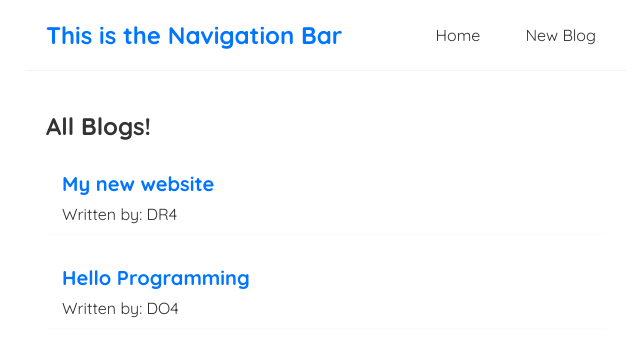
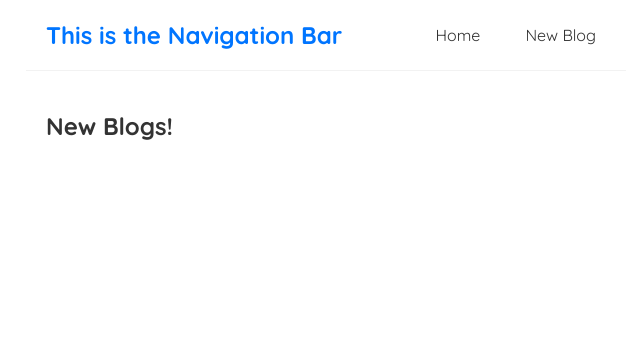
Before and after one commit to Eng-DO4/100-days-for-freelancing-job, a React (Create React App) app in the folder react/dojo-blog/: page /create in a window 1280 px wide. Shown: the top 356 px of the page, without its empty margins (314-954 px from the left). Built offline with nearby package versions, Linux system fonts and the light colour scheme; data requests are answered from the project's data file; the HTML template or start-up script is replaced by a standard one.

Commit message:
react router

```diff
--- a/react/dojo-blog/src/App.js
+++ b/react/dojo-blog/src/App.js
@@ -1,6 +1,7 @@
 import React from 'react';
 import NavBar from './NavBar';
 import Home from './Home';
+import Create from './Create';
 import { BrowserRouter as Router, Switch, Route } from 'react-router-dom';
 
 function App() {
@@ -9,8 +10,11 @@ function App() {
       <div className="App">
         <NavBar />
         <Switch>
-          <Route path='/'> {/* depends on the route provided */}
+          <Route exact path='/'>
             <Home />
+          </Route>
+          <Route path='/create'>
+            <Create />
           </Route>
         </Switch>
       </div>
--- /dev/null
+++ b/react/dojo-blog/src/Create.js
@@ -0,0 +1,11 @@
+import React from 'react'
+
+const Create = () => {
+    return (
+        <div className="create">
+            <h2>New Blogs!</h2>
+        </div>
+    );
+}
+
+export default Create;
--- a/react/dojo-blog/src/NavBar.js
+++ b/react/dojo-blog/src/NavBar.js
@@ -1,12 +1,13 @@
 import React from 'react';
+import { Link } from 'react-router-dom';
 
 const NavBar = () => {
     return (
         <nav className='navbar'>
             <h1>This is the Navigation Bar</h1>
             <div className="links">
-                <a href="/">Home</a>
-                <a href="/create">New Blog</a> {/* This won't work before routing */}
+                <Link to="/">Home</Link>
+                <Link to="/create">New Blog</Link> {/* This won't work before routing */}
             </div>
         </nav>
     )
--- a/react/dojo-blog/src/index.css
+++ b/react/dojo-blog/src/index.css
@@ -55,3 +55,9 @@
   color: #0075ff;
   margin-bottom: 8px;
 }
+
+.create {
+  max-width: 600px;
+  margin: 20px auto;
+  padding: 20px;
+}
```
